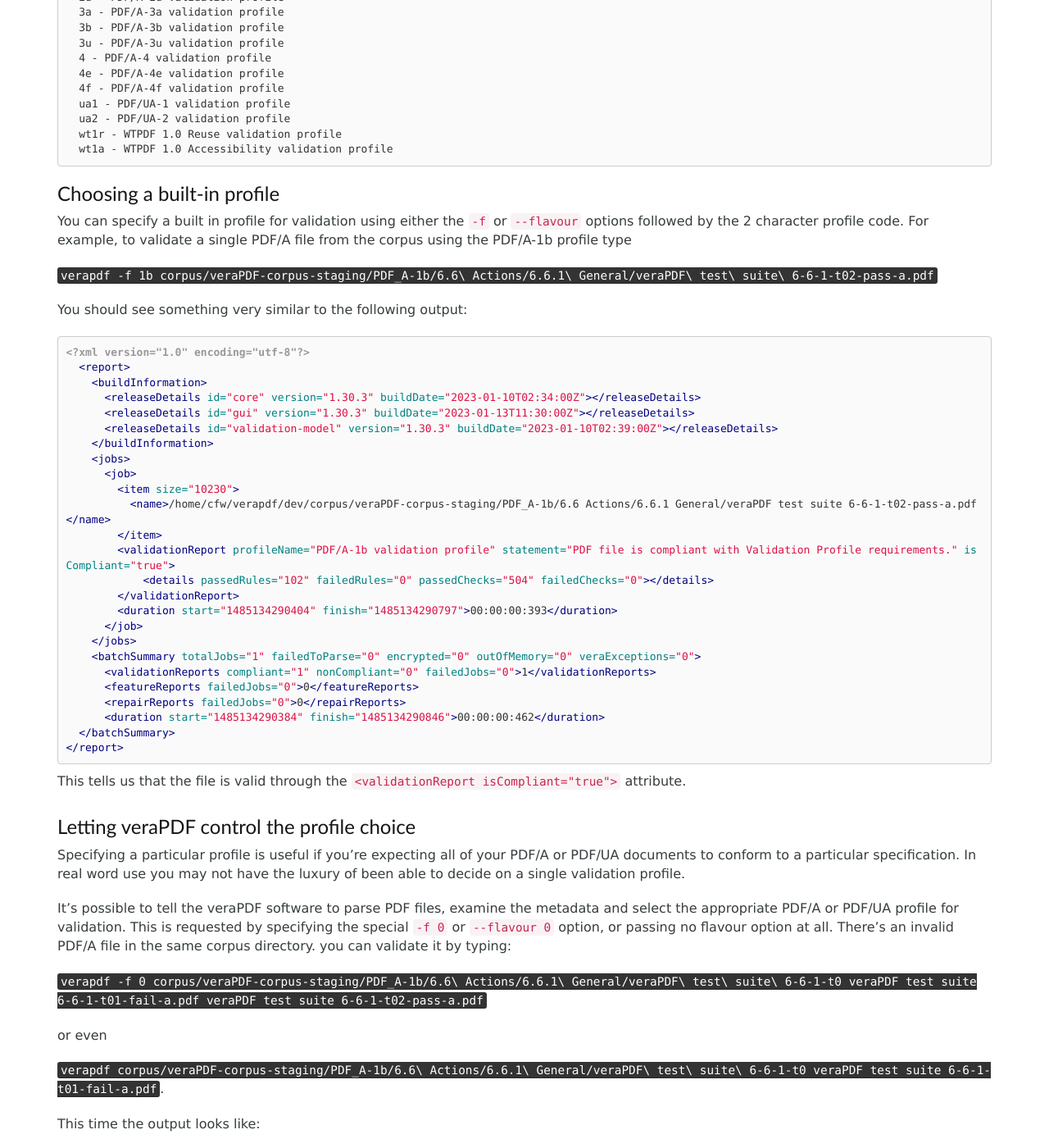
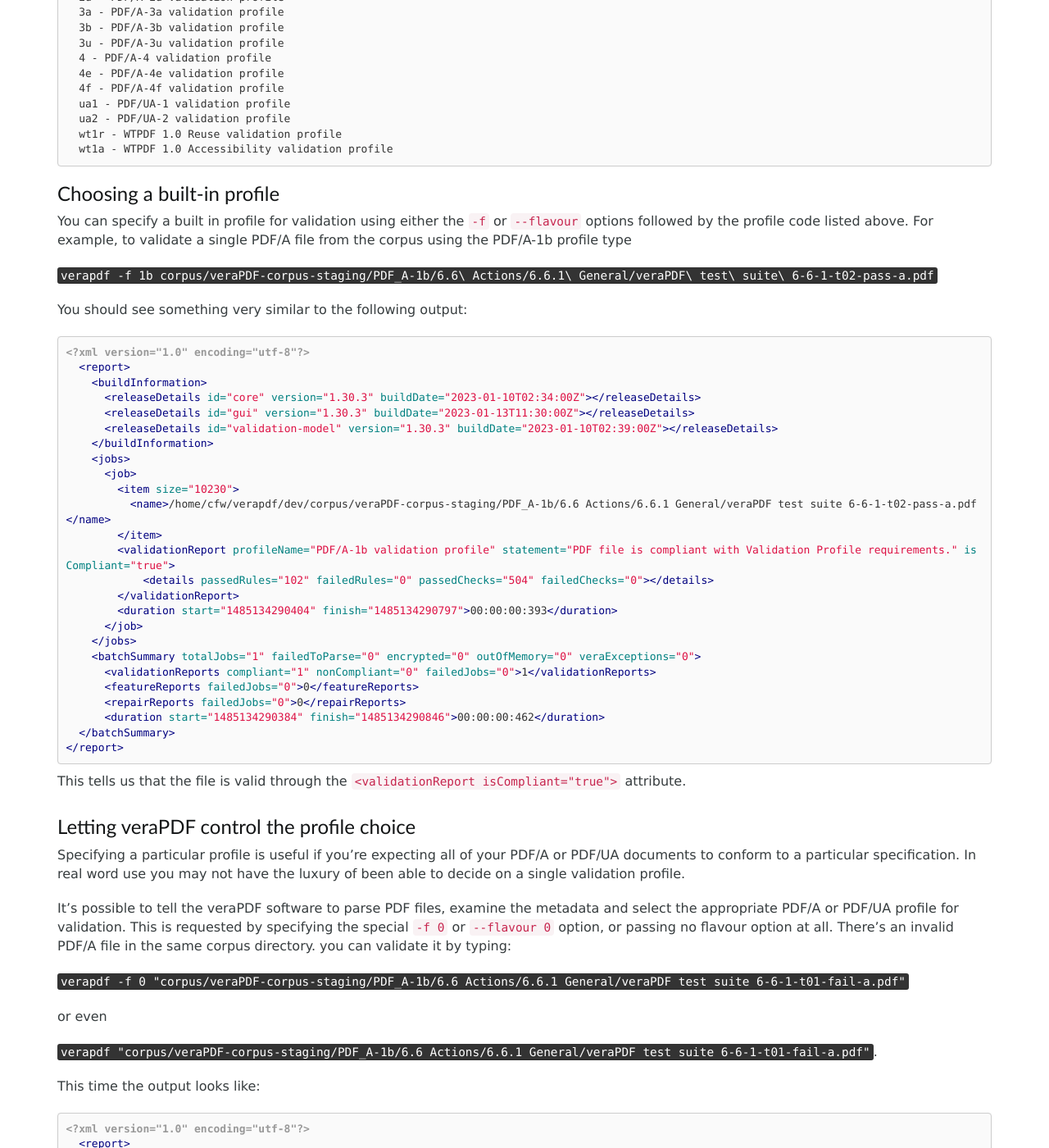
Before and after one commit to veraPDF/veraPDF.github.io, a Jekyll site: the page built from cli/validation/index.md, in a window 1280 px wide and 1400 px high, scrolled down 460 px. Shown: the whole window at 82% size. Built offline with Jekyll 4.4.1, drawn with Linux system fonts in a browser that asks for light colours; nearby versions of some CDN libraries; some of the changed text lies outside the part shown.

Commit message:
Fix command examples in cli/validation/index.md

````diff
--- a/cli/validation/index.md
+++ b/cli/validation/index.md
@@ -32,7 +32,7 @@ veraPDF supported PDF/A and PDF/UA profiles:
 ```
 
 ### <a name="choose-profile"></a>Choosing a built-in profile
-You can specify a built in profile for validation using either the `-f` or `--flavour` options followed by the 2 character profile code.
+You can specify a built in profile for validation using either the `-f` or `--flavour` options followed by the profile code listed above.
 For example, to validate a single PDF/A file from the corpus using the PDF/A-1b profile type
 
 <kbd>verapdf -f 1b corpus/veraPDF-corpus-staging/PDF_A-1b/6.6\ Actions/6.6.1\ General/veraPDF\ test\ suite\ 6-6-1-t02-pass-a.pdf</kbd>
@@ -79,13 +79,11 @@ metadata and select the appropriate PDF/A or PDF/UA profile for validation. This
 requested by specifying the special `-f 0` or `--flavour 0` option, or passing
 no flavour option at all. There's an invalid PDF/A file in the same corpus directory. you can validate it by typing:
 
-<kbd>verapdf -f 0 corpus/veraPDF-corpus-staging/PDF_A-1b/6.6\ Actions/6.6.1\ General/veraPDF\ test\ suite\ 6-6-1-t0
-veraPDF test suite 6-6-1-t01-fail-a.pdf  veraPDF test suite 6-6-1-t02-pass-a.pdf</kbd>
+<kbd>verapdf -f 0 "corpus/veraPDF-corpus-staging/PDF_A-1b/6.6 Actions/6.6.1 General/veraPDF test suite 6-6-1-t01-fail-a.pdf"</kbd>
 
 or even
 
-<kbd>verapdf corpus/veraPDF-corpus-staging/PDF_A-1b/6.6\ Actions/6.6.1\ General/veraPDF\ test\ suite\ 6-6-1-t0
-veraPDF test suite 6-6-1-t01-fail-a.pdf</kbd>.
+<kbd>verapdf "corpus/veraPDF-corpus-staging/PDF_A-1b/6.6 Actions/6.6.1 General/veraPDF test suite 6-6-1-t01-fail-a.pdf"</kbd>.
 
 This time the output looks like:
 
````
Also changed, not shown: other parts of cli/validation/index.md (+2 -2 lines).
